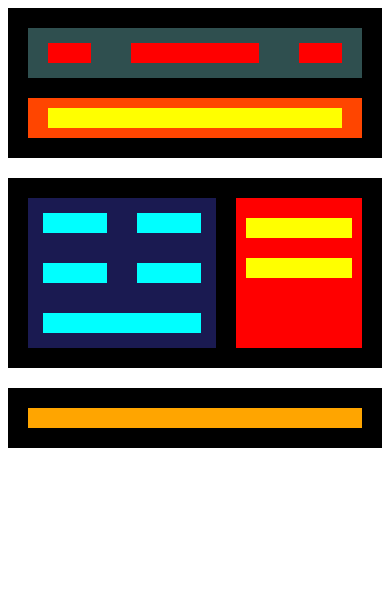
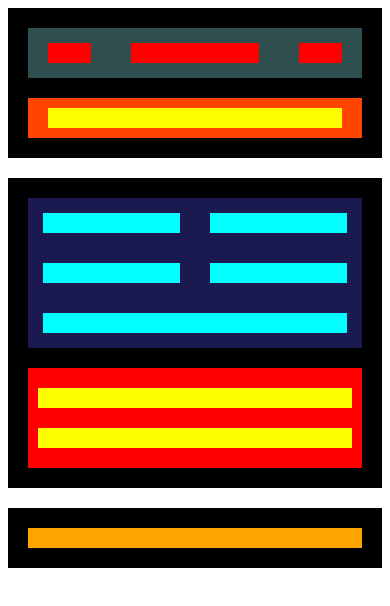
Before and after one commit to SergiDescayre/tascaS1_1, a plain HTML site: page index.html in a window 390 px wide. Drawn offline with Linux system fonts and the light colour scheme.

Commit message:
exercici 2

```diff
--- a/style.css
+++ b/style.css
@@ -115,3 +115,19 @@
     background-color: orange;
     height: 20px;
 }
+
+@media (max-width: 768px) {
+
+    .boxTwo {
+        flex-direction: column;
+    }
+
+    .boxTwo .columnOne,
+    .boxTwo .columnTwo {
+        width: 100%;
+    }
+
+    .boxTwo .columnTwo div:nth-child(2) {
+        margin-bottom: 20px;
+    }
+}
```
